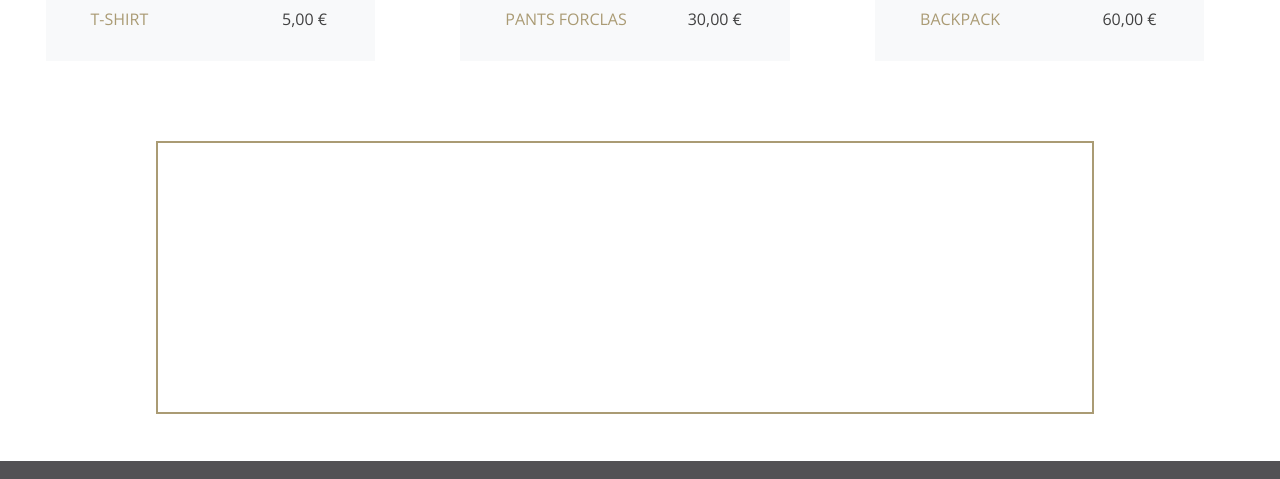
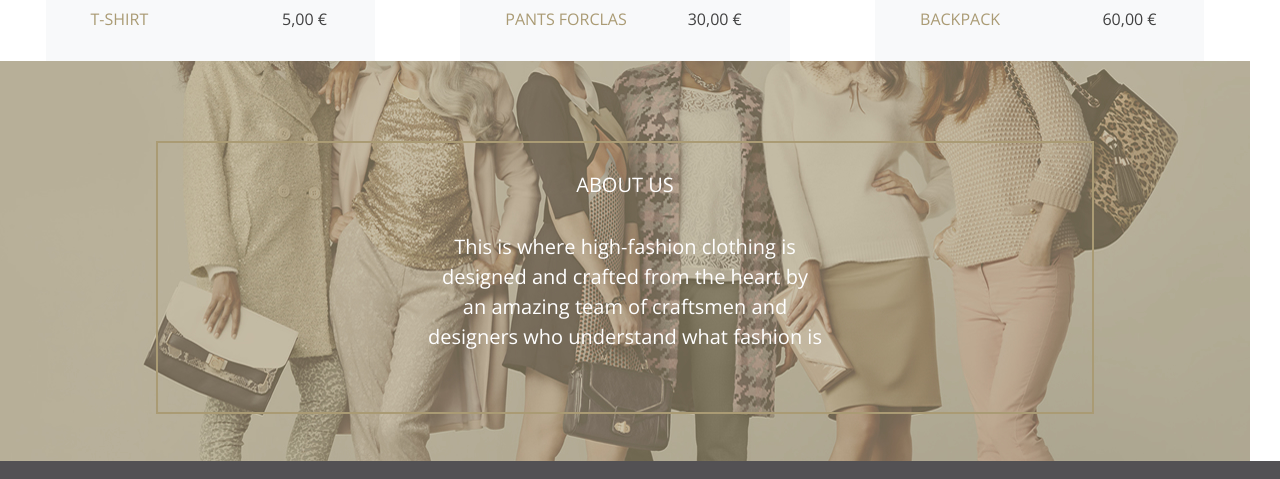
Before and after one commit to imekenye/Yolomy-Fashion, a plain HTML site: page index.html in a window 1280 px wide. Shown: the part 1459-1938 px from the top of the page. Drawn offline with nearby package versions, Linux system fonts and the light colour scheme; the site is published under a folder, as on GitHub Pages, so addresses that start at the root find nothing.

Commit message:
Update main.css

```diff
--- a/css/main.css
+++ b/css/main.css
@@ -237,7 +237,7 @@ input[type="checkbox"]:not(:checked):focus + label:before {
 }
 
 section.about-us {
-  background-image: url("/assets/backgrounds/about.jpg");
+  background-image: url("../assets/backgrounds/about.jpg");
   background-repeat: no-repeat;
 }
 
```
